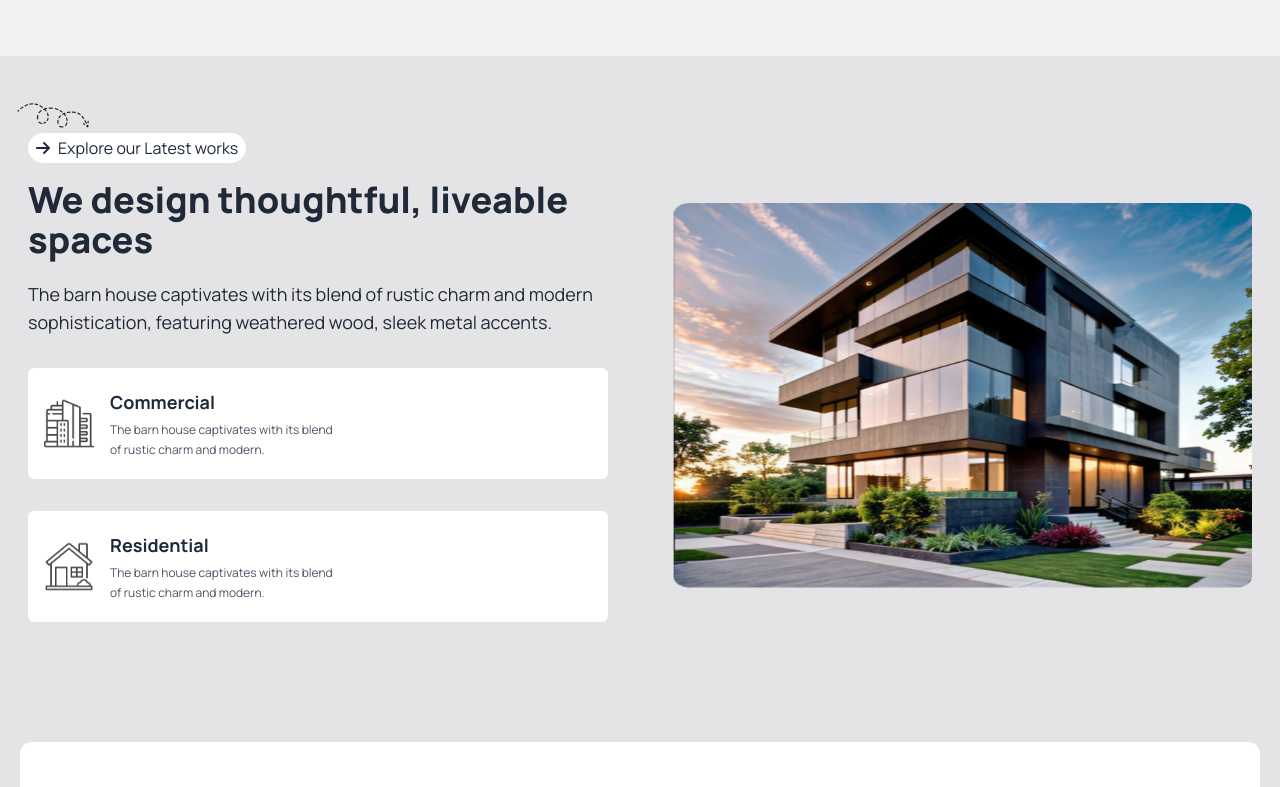
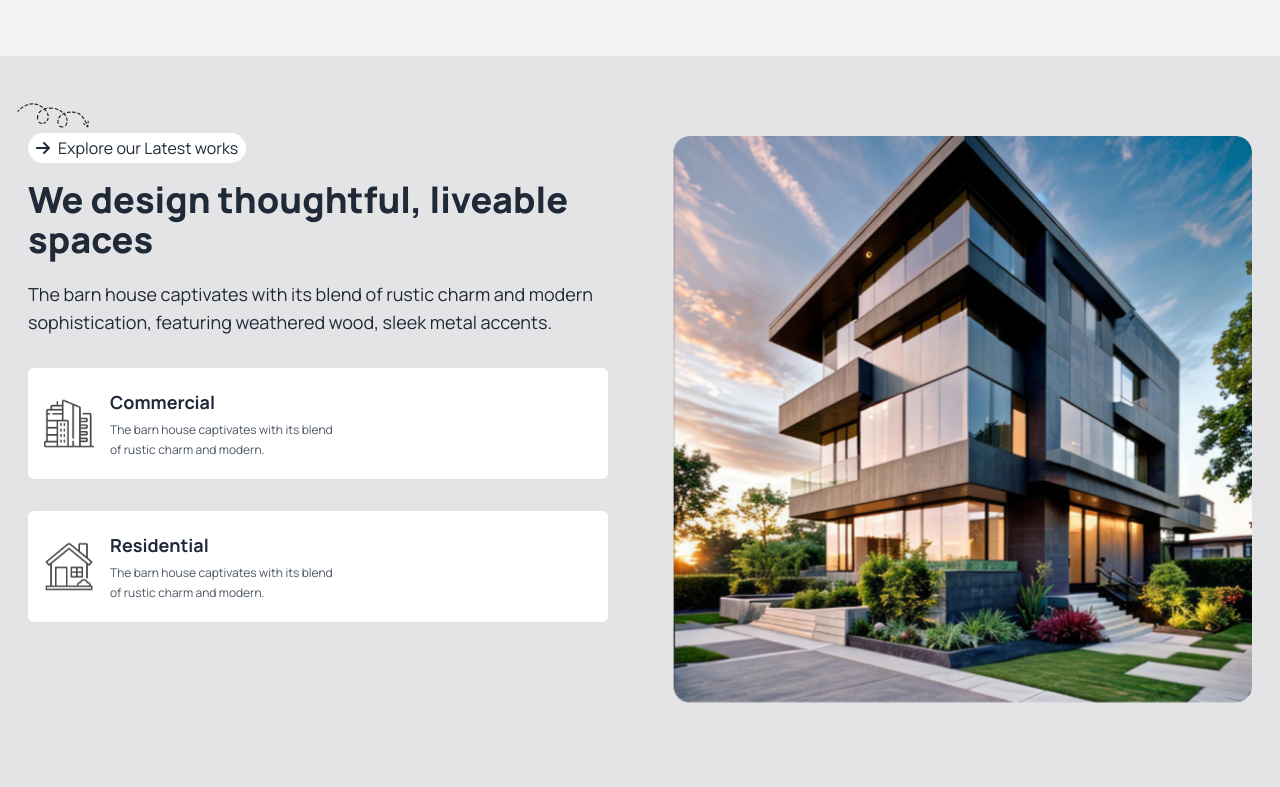
Before and after one commit to rejaul48/assignment3, a plain HTML site: page index.html in a window 1280 px wide. Shown: the part 800-1587 px from the top of the page. Drawn offline with nearby package versions, Linux system fonts and the light colour scheme.

Commit message:
about us right side imges height control update

```diff
--- a/index.html
+++ b/index.html
@@ -221,7 +221,7 @@
                         <div
                             class="right w-full mx-auto lg:w-1/2  mt-8 md:mt-12 lg:mt-0 md:w-full   md:flex md:justify-center md:items-center">
                             <img src="images/Rectangle.png" alt="About us img"
-                                class="h-[220px] w-full md:h-[385px] md:w-full">
+                                class="h-[220px] w-full md:h-full md:w-full">
                         </div>
                     </div>
 
@@ -355,6 +355,7 @@
                     </div>
 
                 </section>
+
             </div>
         </section>
 
```
